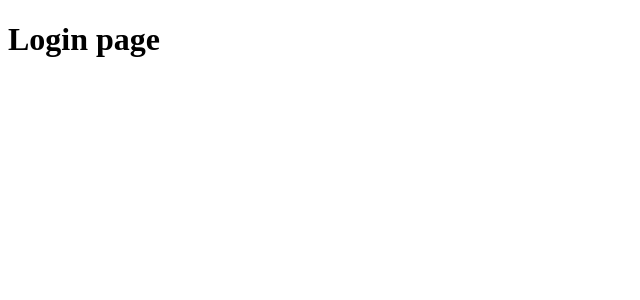
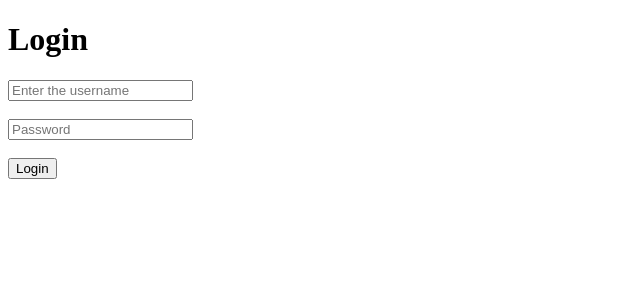
Before and after one commit to Bharath-anil/rag-multidoc-qa-system, a React (Vite) app in the folder frontend/: page / in a window 1280 px wide. Shown: the top 300 px of the page, without its empty margins (0-640 px from the left). Built offline with nearby package versions, Linux system fonts and the light colour scheme.

Commit message:
implement frontend authentication flow

```diff
--- a/frontend/src/App.tsx
+++ b/frontend/src/App.tsx
@@ -2,6 +2,7 @@ import { Routes, Route } from "react-router-dom"
 import Login from "./pages/Login"
 import Register from "./pages/Register"
 import Dashboard from "./pages/Dashboard"
+import ProtectedRoute from "./components/ProtectedRoute"
 
 function App() {
 
@@ -12,7 +13,9 @@ function App() {
 
       <Route path="/register" element={<Register />} />
 
-      <Route path="/dashboard" element={<Dashboard />} />
+      <Route path="/dashboard" element={<ProtectedRoute>
+                                          <Dashboard />
+                                        </ProtectedRoute>} />
 
     </Routes>
   )
--- /dev/null
+++ b/frontend/src/components/ProtectedRoute.tsx
@@ -0,0 +1,18 @@
+import { Navigate } from "react-router-dom"
+
+
+function ProtectedRoute({
+  children
+}: {
+  children: React.ReactNode
+}) {
+    const token = localStorage.getItem("token")
+
+  if (!token) {
+    return <Navigate to="/" />
+  }
+
+  return children
+}
+
+export default ProtectedRoute
--- a/frontend/src/pages/Login.tsx
+++ b/frontend/src/pages/Login.tsx
@@ -1,5 +1,56 @@
+import { useState } from "react"
+import api from "../services/api"
+import { useNavigate } from "react-router-dom"
+
 function Login(){
-    return <h1>Login page</h1>
+
+    const [username,setUserName] =useState("")
+    const [password,setPassword] =useState("")
+
+    const navigate = useNavigate()
+    const handleLogin = async() =>{
+        try{
+            const response = await api.post("/login",{
+                username,
+                password
+            })
+
+            localStorage.setItem("token",response.data.access_token)
+            alert("login sucessful")
+            navigate("/dashboard")
+        }
+        catch(error){
+            console.log(error)
+            alert("login failed")
+        }
+    }
+
+    return (
+        <div>
+            <h1>Login</h1>
+
+            <input
+            type="text"
+            placeholder="Enter the username"
+            value={username}
+            onChange={(e)=>setUserName(e.target.value)}
+            />
+            <br/>
+            <br/>
+
+            <input
+            type="password"
+            placeholder="Password"
+            value={password}
+            onChange={(e)=> setPassword(e.target.value)}
+            />
+            <br/>
+            <br/>
+
+            <button onClick={handleLogin}>Login </button>
+
+        </div>
+    )
 }
 
 export default Login
```
